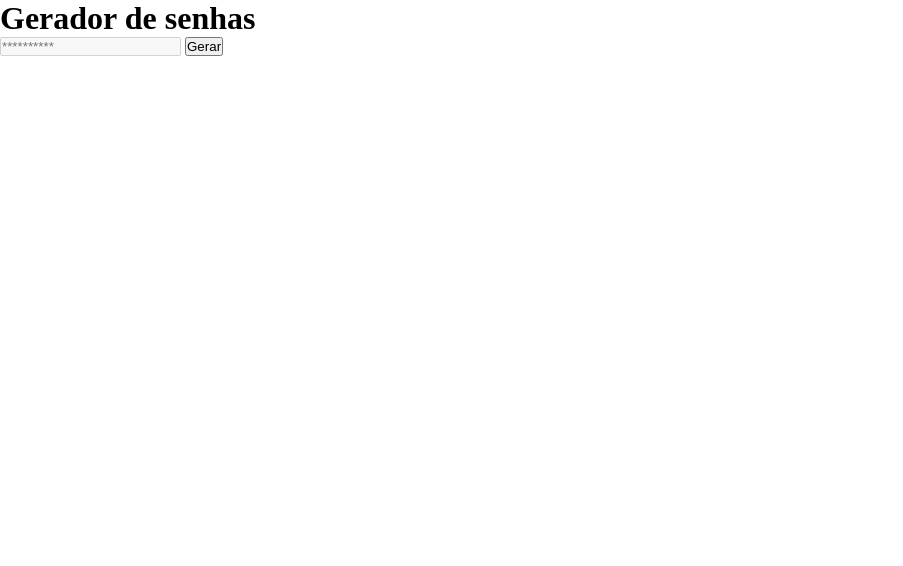
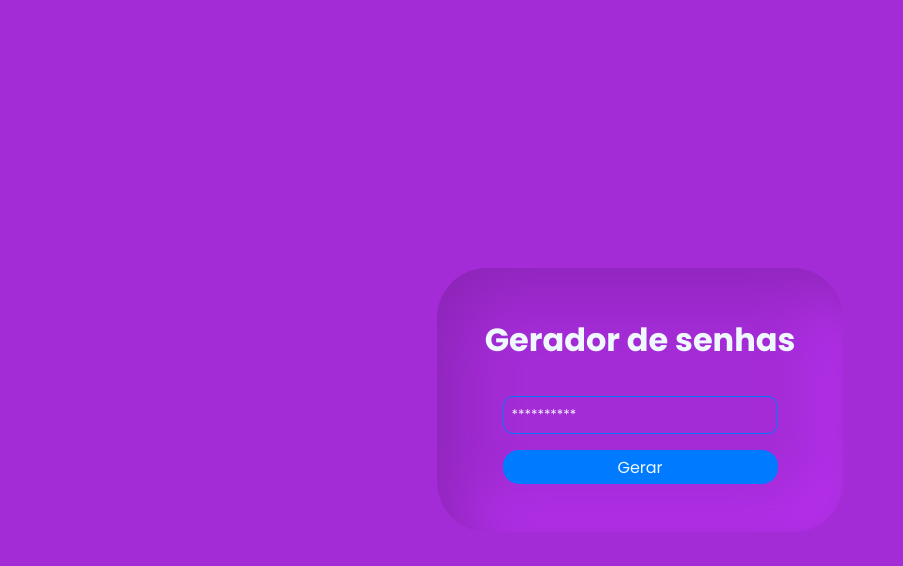
Before and after one commit to AlexandreJr16/Gerador-de-senhas, a plain HTML site: page index.html in a window 1280 px wide. Shown: the whole page, without its empty margins (0-903 px from the left). Drawn offline with Linux system fonts and the light colour scheme.

Commit message:
implementando o css na página

```diff
--- a/css/styles.css
+++ b/css/styles.css
@@ -1,5 +1,51 @@
+@import url("https://fonts.googleapis.com/css2?family=Poppins:ital,wght@0,100;0,200;0,300;0,400;0,500;0,600;0,700;0,800;0,900;1,100;1,200;1,300;1,400;1,500;1,600;1,700;1,800&display=swap");
 * {
   margin: 0;
   padding: 0;
   box-sizing: border-box;
+  font-family: "Poppins", sans-serif;
 }
+body {
+  display: flex;
+  flex-direction: row;
+  align-items: center;
+  justify-content: center;
+  height: 100vh;
+  width: 100%;
+  background-color: #a42cd6;
+}
+#form {
+  padding: 3em;
+  color: aliceblue;
+  display: flex;
+  flex-direction: column;
+  align-items: center;
+  justify-content: center;
+  gap: 2em;
+  border-radius: 50px;
+  background: #a42cd6;
+  box-shadow: inset 20px 20px 60px #8b25b6, inset -20px -20px 60px #bd33f6;
+}
+input {
+  background-color: transparent;
+  border: solid 1px #007bff;
+  border-radius: 10px;
+  padding: 0.6em;
+  font-size: 10pt;
+}
+input::placeholder {
+  color: aliceblue;
+}
+#campos {
+  display: flex;
+  flex-direction: column;
+  gap: 1em;
+}
+button {
+  background-color: #007bff;
+  color: aliceblue;
+  border: none;
+  border-radius: 16px;
+  font-size: 12pt;
+  padding: 0.3em;
+}
--- a/index.html
+++ b/index.html
@@ -11,6 +11,7 @@
   <body>
     <div id="form">
       <h1>Gerador de senhas</h1>
+      <div id="campos">
         <input
           type="text"
           name="senha"
@@ -20,5 +21,6 @@
         />
         <button>Gerar</button>
       </div>
+    </div>
   </body>
 </html>
```
Lines whose indentation alone changed are shown as unchanged.
